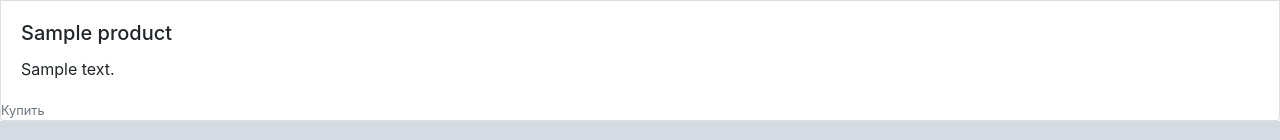
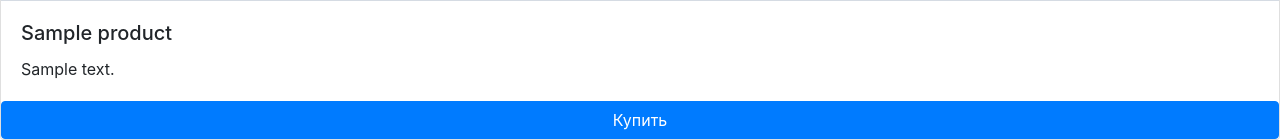
Before and after one commit to staelerss/Python, a Flask app: template templates/category.html in a window 1280 px wide. Shown: the part 959-1099 px from the top of the page. Run offline with Flask 2, Linux system fonts and the light colour scheme; the template is opened without the code that fills it: most values are stand-ins (such as "Sample title", 1, 10 or a date in 2020); grey boxes marked "Sample" are stand-in pictures; some libraries are stand-ins or nearby versions.

Commit message:
Added buttons and changed buttonsbehavior

```diff
--- a/templates/category.html
+++ b/templates/category.html
@@ -7,13 +7,13 @@
 <div class="card-deck">
     {% for product in products %}
     <div class="card">
-                <img class="card-img-top" src="{{ product.image_url }}" alt="{{ product.image_title }}">
+        <img class="card-img-top" src="{{ product.image_src }}" alt="{{ product.image_title }}">
         <div class="card-body">
             <h5 class="card-title">{{ product.title }}</h5>
             <p class="card-text">{{ product.description }}</p>
         </div>
         {% if product.price %}
-                    <small class="text-muted">Купить</small>
+        <small class="btn btn-primary">Купить</small>
         {% else %}
         <small class="text-muted">Нет в наличии</small>
         {% endif %}
```
Lines whose indentation alone changed are shown as unchanged.
